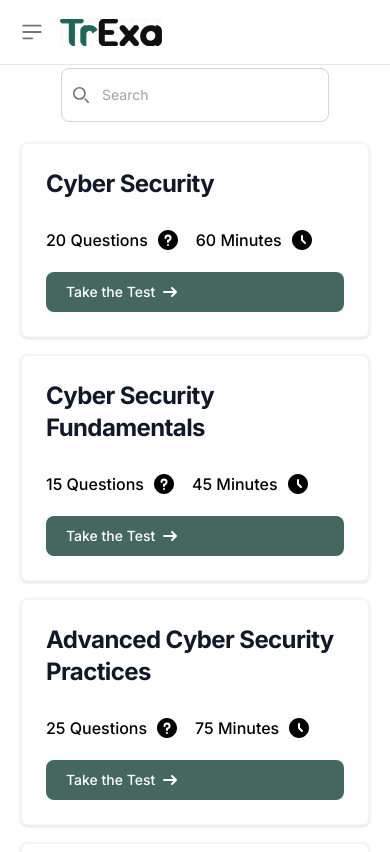
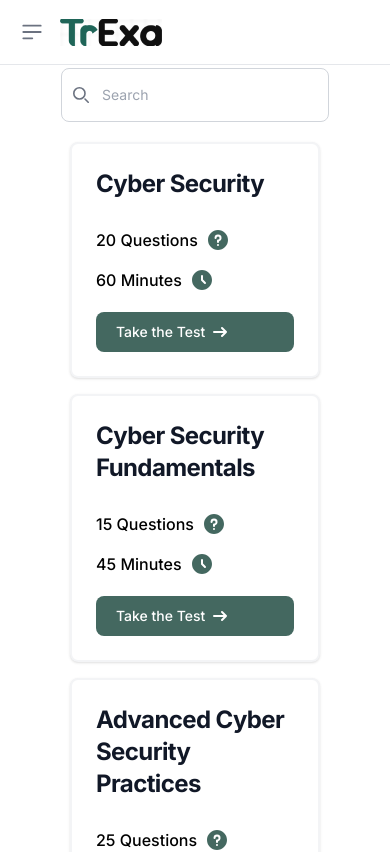
Before and after one commit to Harsha-Vardhan-24/Trexa-UI-1, a React (Vite) app: page /exams in a window 390 px wide. Shown: the top 852 px of the page. Built offline with nearby package versions, Linux system fonts and the light colour scheme.

Commit message:
Update examCard.tsx

```diff
--- a/src/components/examCard.tsx
+++ b/src/components/examCard.tsx
@@ -1,17 +1,17 @@
 export const ExamCard: FC = (props): JSX.Element => {
     return (
-        <div className="flex flex-col justify-between w-[350px] p-6 bg-white border-separation shadow rounded-lg">
+        <div className="flex flex-col justify-between w-[250px] md:w-[350px] p-6 bg-white border-separation shadow rounded-lg">
             <h5 className="mb-2 text-2xl font-bold tracking-tight text-gray-900">{props.name}</h5>
-            <div className="flex gap-4 py-5">
+            <div className="flex flex-col md:flex-row gap-4 py-5">
                 <div href="#" className="inline-flex items-center font-medium">
                     {props.questions} Questions
-                    <svg className="ml-2 svg-icon text-black" aria-hidden="true" xmlns="http://www.w3.org/2000/svg" width="24" height="24" fill="currentColor" viewBox="0 0 24 24">
+                    <svg className="ml-2 svg-icon text-primary" aria-hidden="true" xmlns="http://www.w3.org/2000/svg" width="24" height="24" fill="currentColor" viewBox="0 0 24 24">
                         <path fill-rule="evenodd" d="M2 12C2 6.477 6.477 2 12 2s10 4.477 10 10-4.477 10-10 10S2 17.523 2 12Zm9.008-3.018a1.502 1.502 0 0 1 2.522 1.159v.024a1.44 1.44 0 0 1-1.493 1.418 1 1 0 0 0-1.037.999V14a1 1 0 1 0 2 0v-.539a3.44 3.44 0 0 0 2.529-3.256 3.502 3.502 0 0 0-7-.255 1 1 0 0 0 2 .076c.014-.398.187-.774.48-1.044Zm.982 7.026a1 1 0 1 0 0 2H12a1 1 0 1 0 0-2h-.01Z" clip-rule="evenodd"/>
                     </svg>
                 </div>
                 <div href="#" className="inline-flex items-center font-medium">
                     {props.time} Minutes
-                    <svg className="ml-2 svg-icon text-black" aria-hidden="true" xmlns="http://www.w3.org/2000/svg" width="24" height="24" fill="currentColor" viewBox="0 0 24 24">
+                    <svg className="ml-2 svg-icon text-primary" aria-hidden="true" xmlns="http://www.w3.org/2000/svg" width="24" height="24" fill="currentColor" viewBox="0 0 24 24">
                         <path fill-rule="evenodd" d="M2 12C2 6.477 6.477 2 12 2s10 4.477 10 10-4.477 10-10 10S2 17.523 2 12Zm11-4a1 1 0 1 0-2 0v4a1 1 0 0 0 .293.707l3 3a1 1 0 0 0 1.414-1.414L13 11.586V8Z" clip-rule="evenodd"/>
                     </svg>
                 </div>
```
